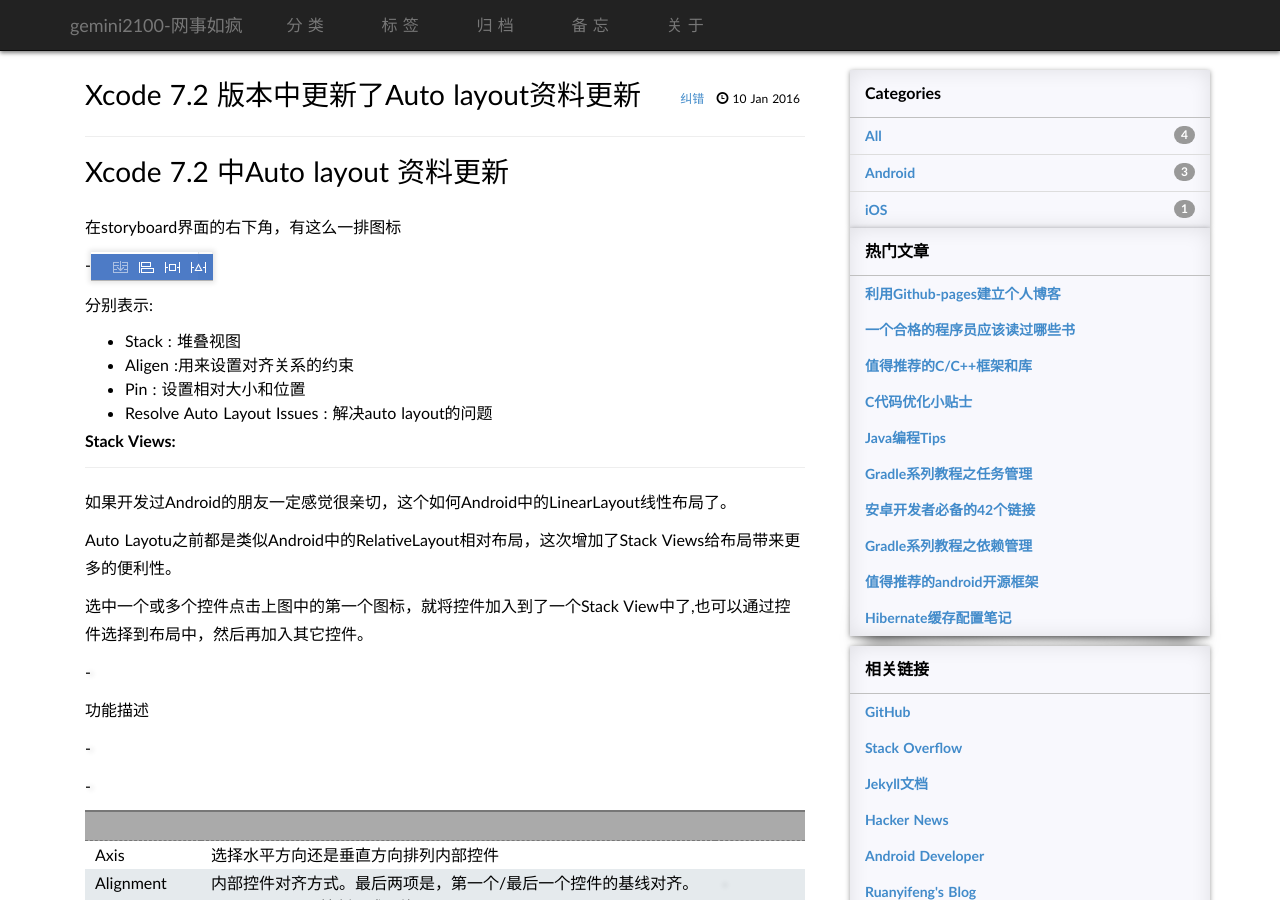
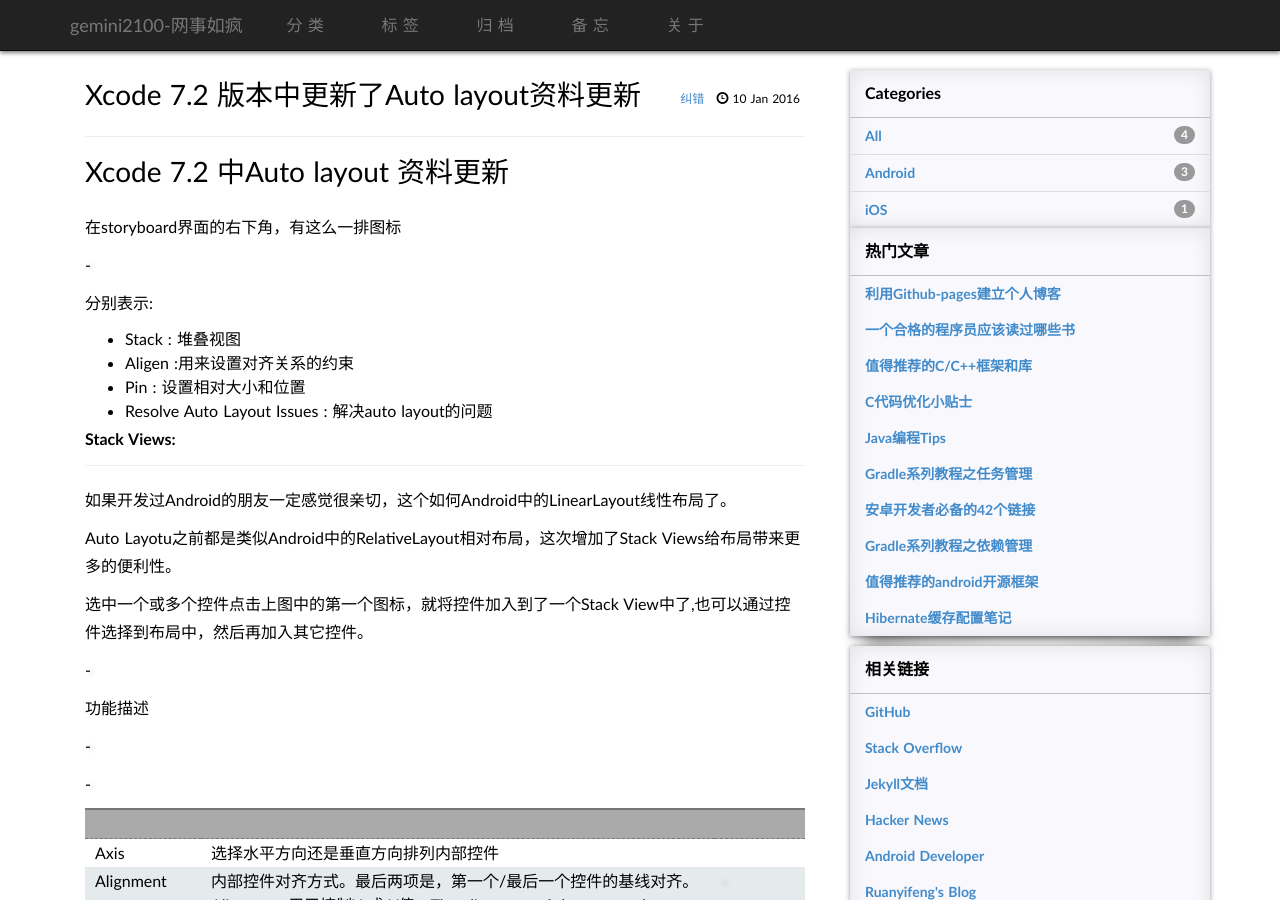
Before and after one commit to gemini2100/gemini2100.github.io, a Jekyll site: the page built from _posts/2016-01-10-Auto Layout资料更新.md, in a window 1280 px wide and 900 px high. Built offline with Jekyll 4.4.1, drawn with Linux system fonts in a browser that asks for light colours; some web fonts are replaced; comment, search, counter and statistics services are not loaded.

Commit message:
图片名前面加上两个点

```diff
--- a/_posts/2016-01-10-Auto Layout资料更新.md
+++ b/_posts/2016-01-10-Auto Layout资料更新.md
@@ -11,7 +11,7 @@
 
 在storyboard界面的右下角，有这么一排图标
 
--![](/images/20160111083246.png)
+-![](../images/20160111083246.png)
 
 分别表示:
 
```
